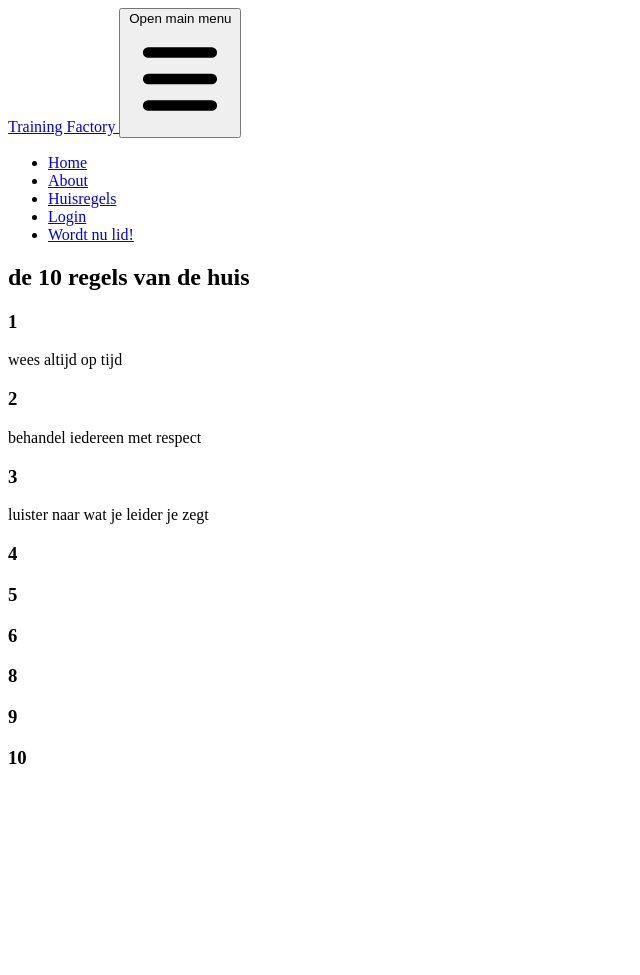
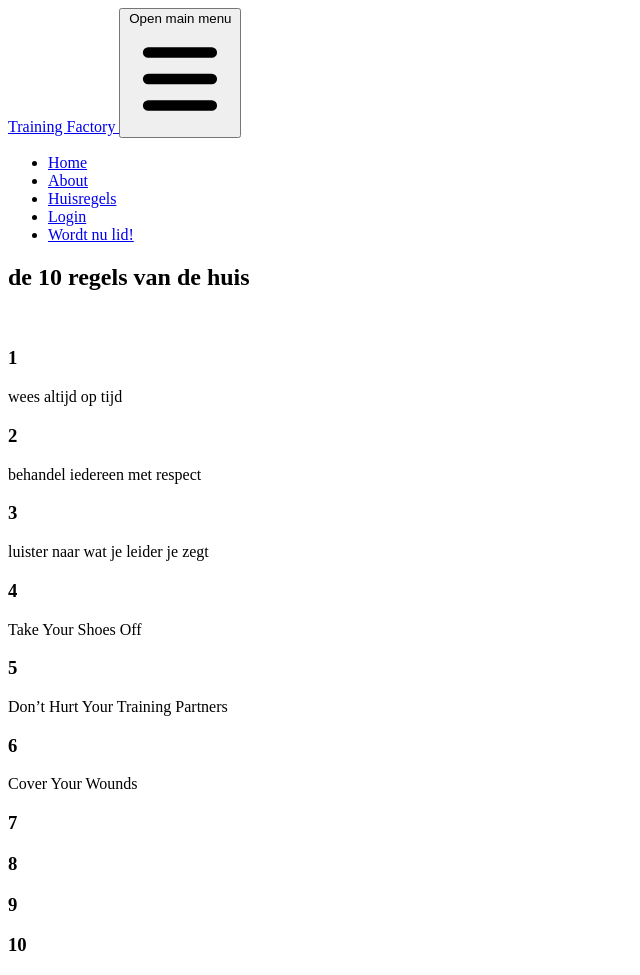
Before and after one commit to Yusuf0Celik/trainingsfactory_yusuf, a Symfony app: template templates/app/rules.html.twig in a window 1280 px wide. Shown: the whole page, without its empty margins (0-640 px from the left). Before the commit the page ends 764 px from the top, so only its background shows below. Run offline with Twig, Linux system fonts and the light colour scheme; the template is opened without the code that fills it, so the values that code supplies are empty; some libraries are stand-ins or nearby versions.

Commit message:
rules meer veranderd

```diff
--- a/templates/app/about.html.twig
+++ b/templates/app/about.html.twig
@@ -15,9 +15,6 @@
       </div>
       <br>
       <div class="border-1 border-slate-300 shadow-md   h-[200px] max-w-[280px] mx-auto ">
-          <div class="">
-              <img src="">
-          </div>
           <h4>"Hi ik ben Yusuf (18) een van de medestudent die aan dit project  meewerk."</h4><br>
           <div>Yusuf</div>
           <div>software developer</div>
--- a/templates/app/rules.html.twig
+++ b/templates/app/rules.html.twig
@@ -3,15 +3,18 @@
 {% block title %}{{ parent() }} | Huisregels{% endblock %}
 
 {% block content %}
-    <div class="p-7  pl-[650px]">
-        <h2 class="text-2xl font-medium">de 10 regels van de huis</h2>
-       <div>
+    <h2 class="text-2xl font-medium pl-[800px]">de 10 regels van de huis</h2>
+    <br>
+    <div class=" border-2 border-slate-200 shadow-lg h-[500px] w-[800px] max-w-[900px] mx-auto  p-7  pl-[100px] grid grid-cols-3 gap-3">
+
+        <div>
            <h3>1</h3>
            <p>wees altijd op tijd</p>
        </div>
+
         <div>
             <h3>2</h3>
-            <p>behandel iedereen met respect</p>
+            <p> behandel iedereen met respect </p>
         </div>
         <div>
             <h3>3</h3>
@@ -19,14 +22,18 @@
         </div>
         <div>
             <h3>4</h3>
-            <p></p>
+            <p>Take Your Shoes Off</p>
         </div>
         <div>
             <h3>5</h3>
-            <p></p>
+            <p>Don’t Hurt Your Training Partners</p>
         </div>
         <div>
             <h3>6</h3>
+            <p>Cover Your Wounds</p>
+        </div>
+        <div>
+            <h3>7</h3>
             <p></p>
         </div>
         <div>
@@ -42,8 +49,5 @@
             <p></p>
         </div>
     </div>
-{# 2 Take Your Shoes Off#}
-{# 4 Don’t Hurt Your Training Partners#}
-{# 5 Cover Your Wounds#}
 
 {% endblock %}
```
